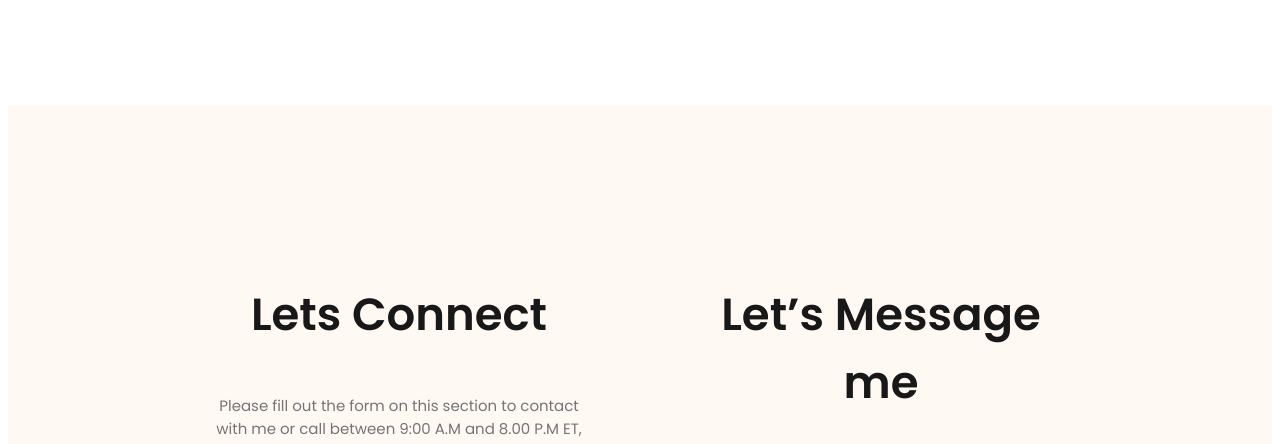
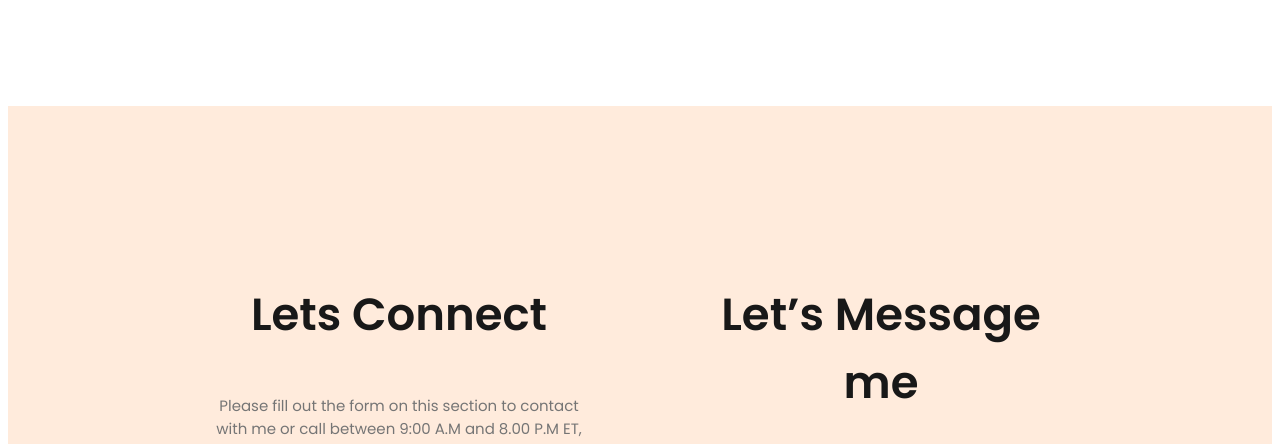
Before and after one commit to sadi864/practice, a plain HTML site: page index.html in a window 1280 px wide. Shown: the part 4703-5147 px from the top of the page. Drawn offline with Linux system fonts and the light colour scheme.

Commit message:
footer styling

```diff
--- a/style/style1.css
+++ b/style/style1.css
@@ -188,7 +188,7 @@ main section {
 footer {
     display: flex;
     gap: 100px;
-    background: #FFF8F3;
+    background: #FFEBDC;
     margin-top: 100px;
     padding: 130px 200px;
 }
```
